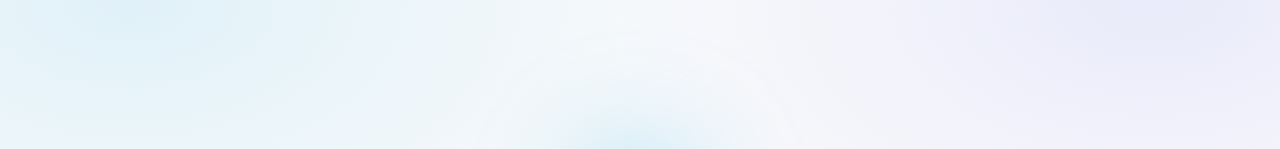
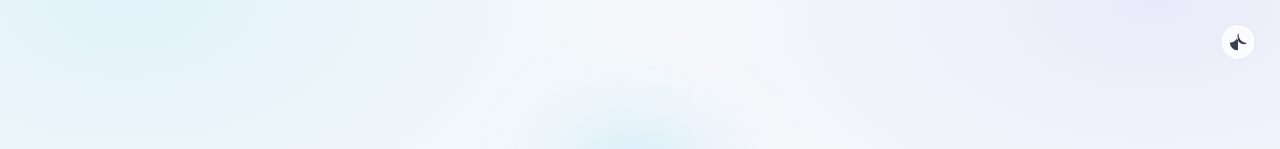
Before and after one commit to ikhsanudin017/web_presensi_rtq, a Next.js app: page / in a window 1280 px wide. Shown: the top 149 px of the page. Built offline with nearby package versions, Linux system fonts and the light colour scheme.

Commit message:
home: add theme toggle (siang/malam) on landing page top-right

```diff
--- a/app/page.tsx
+++ b/app/page.tsx
@@ -1,10 +1,15 @@
 import Link from 'next/link'
 import Image from 'next/image'
 import { GraduationCap, Users, ArrowRight, Sparkles } from 'lucide-react'
+import ThemeToggle from '@/components/theme-toggle'
 
 export default function Home() {
   return (
     <main className="relative min-h-screen flex flex-col items-center justify-center gap-8 p-6 overflow-hidden hero-clean soft-hero">
+      {/* Theme toggle (top-right) */}
+      <div className="absolute right-4 top-4 md:right-6 md:top-6">
+        <ThemeToggle />
+      </div>
       {/* Background layers (subtle) */}
       <div className="pointer-events-none absolute inset-0 -z-20">
         <div className="absolute inset-0 opacity-[0.05] dark:opacity-[0.08] dot-grid" />
```
